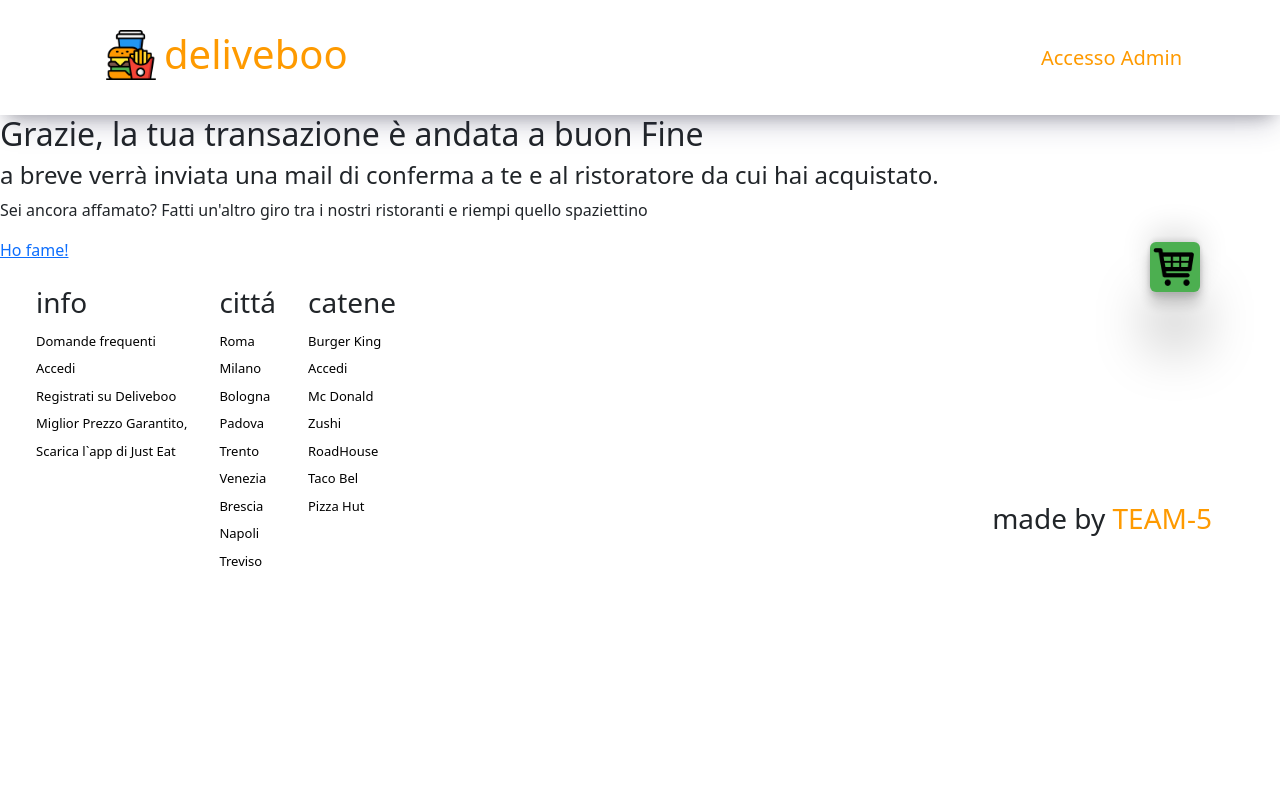
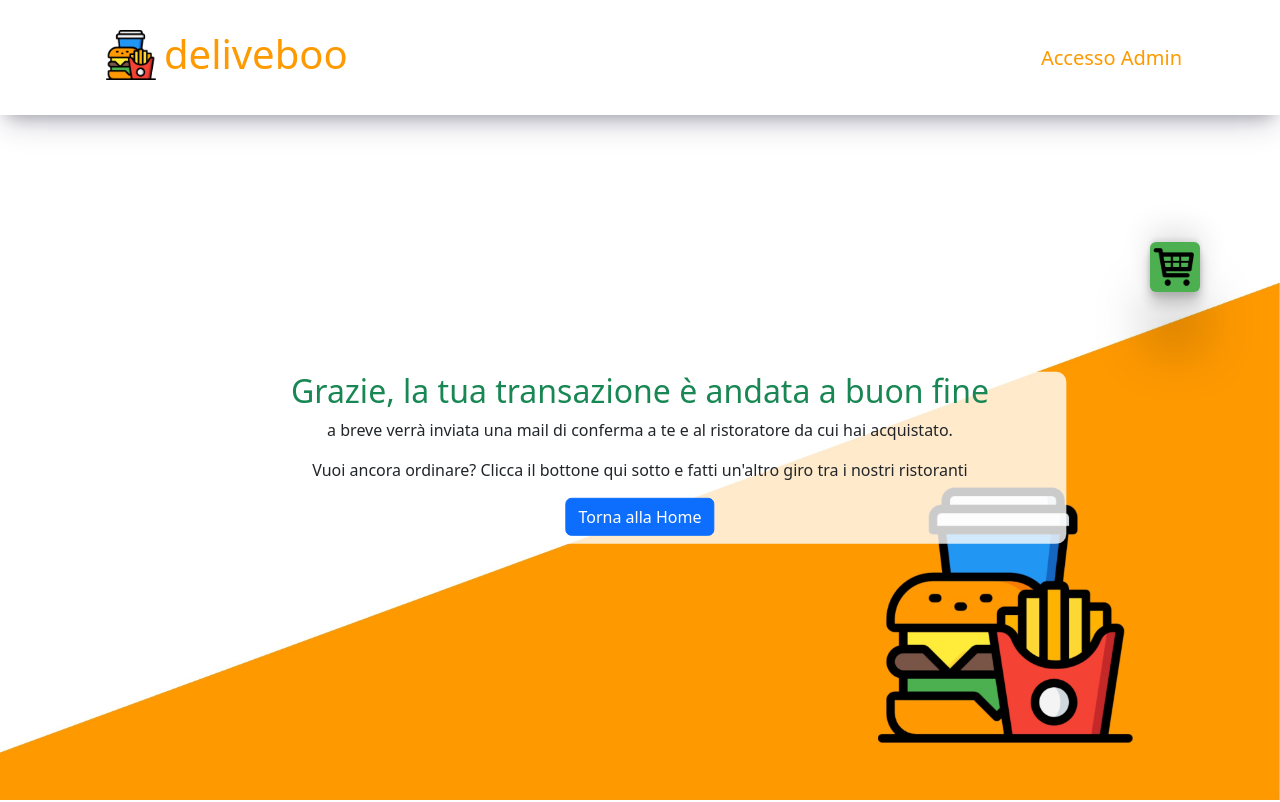
Before and after one commit to FrancescoBonandin/team-5-deliveboo-vue, a Vue app: page /restaurant/CheckoutPage/PaymentPage/OrderSubmit/OrderSuccess in a window 1280 px wide. Shown: the top 802 px of the page. Built offline with nearby package versions, Linux system fonts and the light colour scheme.

Commit message:
edit:success page + minor fix

```diff
--- a/src/pages/OrderSuccessPage.vue
+++ b/src/pages/OrderSuccessPage.vue
@@ -37,33 +37,49 @@
 </script>
 
 <template>
+<div class="container-fluid success-container position-relative">
+  <div class="row">
+      <div class="col-8 text-center light-bg-card position-absolute top-50 start-50 translate-middle">
 
-<div class="row">
-    <div class="col">
-
-      <h2>
-        Grazie, la tua transazione è andata a buon Fine
+        <h2 class="text-success">
+          Grazie, la tua transazione è andata a buon fine
         </h2>
 
-      <h4>
+        <p>
           a breve verrà inviata una mail di conferma a te e al ristoratore da cui hai acquistato.
-      </h4>
+        </p>
 
         <p>
-        Sei ancora affamato? Fatti un'altro giro tra i nostri ristoranti e riempi quello spaziettino
+          Vuoi ancora ordinare? Clicca il bottone qui sotto e fatti un'altro giro tra i nostri ristoranti
         </p>
 
         <router-link :to="{name:'home' }">
-        Ho fame!
+          <button class="btn btn-primary mb-2">
+            Torna alla Home
+          </button>
         </router-link>
 
       </div>
+  </div>
+
 </div>
 
 </template>
 
 <style lang="scss" scoped>
 
+.success-container {
+  background-image: url('../../public/img/deliveboo client simple 2.jpg');
+
+  background-size: cover;
+
+  background-position: bottom;
+
+  min-height: calc(100vh - 7.1875rem);
+
+
+
+}
 
 
 </style>
--- a/src/pages/RestaurantMenu.vue
+++ b/src/pages/RestaurantMenu.vue
@@ -134,7 +134,7 @@
 
 <template>
 
-  <div class="display-scren-plus-nav p-1 menu-bg-img position-relative">
+  <div class="display-screen-plus-nav p-1 menu-bg-img position-relative">
 
     <div v-if="dishes.length == 0" class="position-absolute top-50 start-50 translate-middle">
 
--- a/src/scss/style.scss
+++ b/src/scss/style.scss
@@ -204,9 +204,9 @@
 
 }
 
-.display-scren-plus-nav{
+.display-screen-plus-nav{
 
-min-height: calc(100vh - 7.1875rem); ;
+min-height: calc(100vh - 7.1875rem);
 
 }
 
```
Lines whose indentation alone changed are shown as unchanged.
